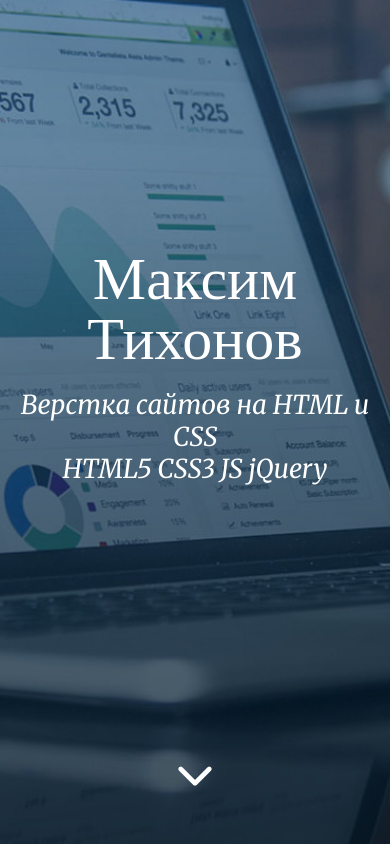
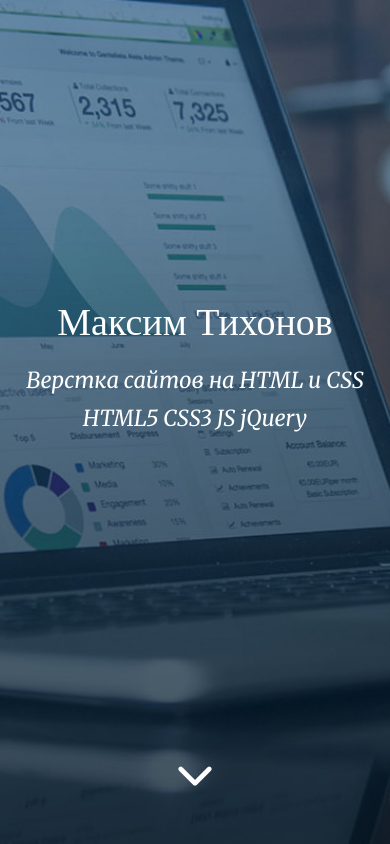
Before and after one commit to MaxTikhonov/MaxTikhonov.github.io, a plain HTML site: page index.html in a window 390 px wide. Shown: the top 844 px of the page. Drawn offline with Linux system fonts and the light colour scheme; a web font is replaced by a local one.

Commit message:
Update css.css

```diff
--- a/styles/css.css
+++ b/styles/css.css
@@ -3,7 +3,16 @@
 :focus,:active{outline:none;}
 a:focus,a:active{outline:none;}
 nav,footer,header,aside{display:block;}
-html,body{height:100%;width:100%;font-size:100%;line-height:1;font-size:14px;-ms-text-size-adjust:100%;-moz-text-size-adjust:100%;-webkit-text-size-adjust:100%;}
+html,body{height:100%;
+	width:100%;
+	font-size:100%;
+	line-height:1;
+	font-size:14px;
+	-ms-text-size-adjust:100%;
+	-moz-text-size-adjust:100%;
+	-webkit-text-size-adjust:100%;
+	min-width: 280px;
+}
 input,button,textarea{font-family:inherit;}
 input::-ms-clear{display:none;}
 button{cursor:pointer;}
@@ -41,6 +50,7 @@ h1,h2,h3,h4,h5,h6{font-size:inherit;font-weight:inherit;}
 .header {
 	position: relative;
 	height: 100vh;
+	min-height: 400px;
 	background: #12bbda;
 	color: white;
 	background-image: url("../images/bg-header.jpg");
@@ -88,6 +98,10 @@ h1,h2,h3,h4,h5,h6{font-size:inherit;font-weight:inherit;}
 }
 .port_item__img {
 	margin-bottom: 17px;
+}
+.port_item__img img {
+	max-width: 100%;
+	height: auto;
 }
 .port_item__title {
 	font-size: 30px;
@@ -193,4 +207,28 @@ MEDIA
 		padding-right: 15px;
 		text-align: center;
 	}
+	.header {
+		padding-right: 15px;
+		padding-left: 15px;
+	}
+	.header__title {
+		font-size: 38px;
+		line-height: 48px;
+		margin-bottom: 15px;
+	}
+	.header__slogan {
+		font-size: 22px;
+		line-height: 38px;
+	}
+	.portfolio {
+		padding-top: 40px;
+		padding-bottom: 50px;
+	}
+	.title {
+		font-size: 36px;
+	}
+	.footer {
+		padding-top: 70px;
+		padding-bottom: 60px;
+	}
 }
```
